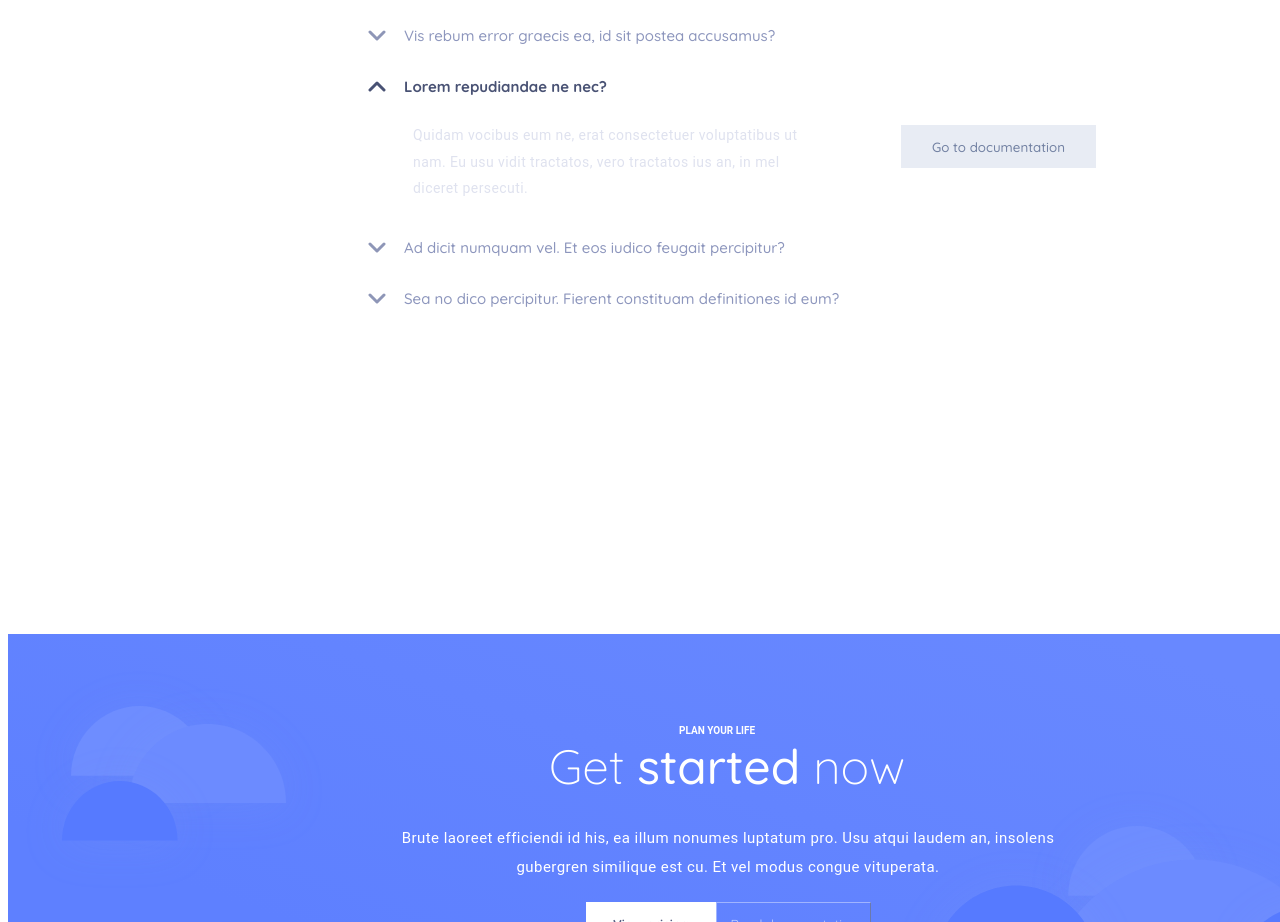
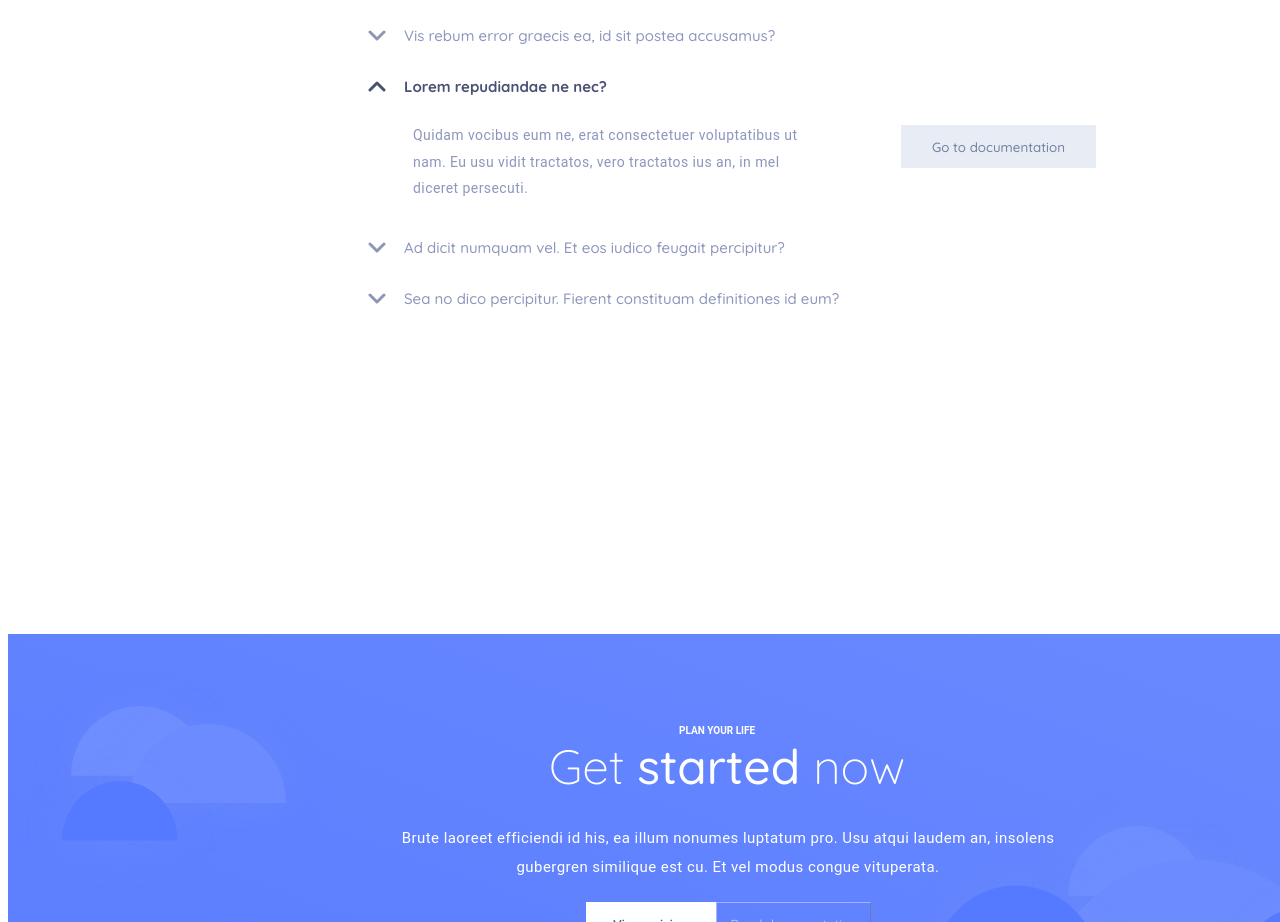
Before and after one commit to sniper504/self_verstka, a plain HTML site: page index.html in a window 1280 px wide. Shown: the part 4300-5222 px from the top of the page. Drawn offline with Linux system fonts and the light colour scheme.

Commit message:
Add files via upload

```diff
--- a/style.css
+++ b/style.css
@@ -660,7 +660,7 @@ h5{
     text-align: left ;
     margin-left: 45px;
     font-size: 14px;
-    color: #DFE2EF;
+    color: #8D96BD;
 }
 
 .five-questions{
```
